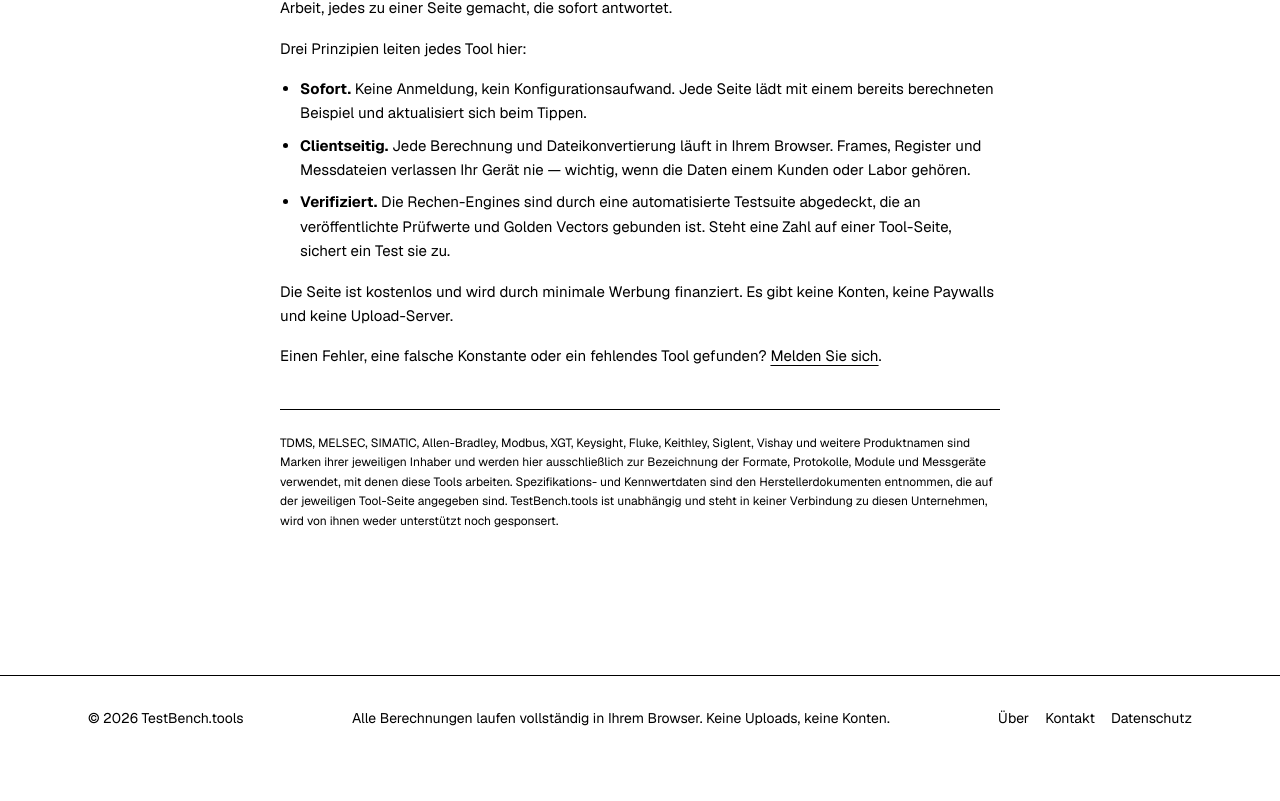
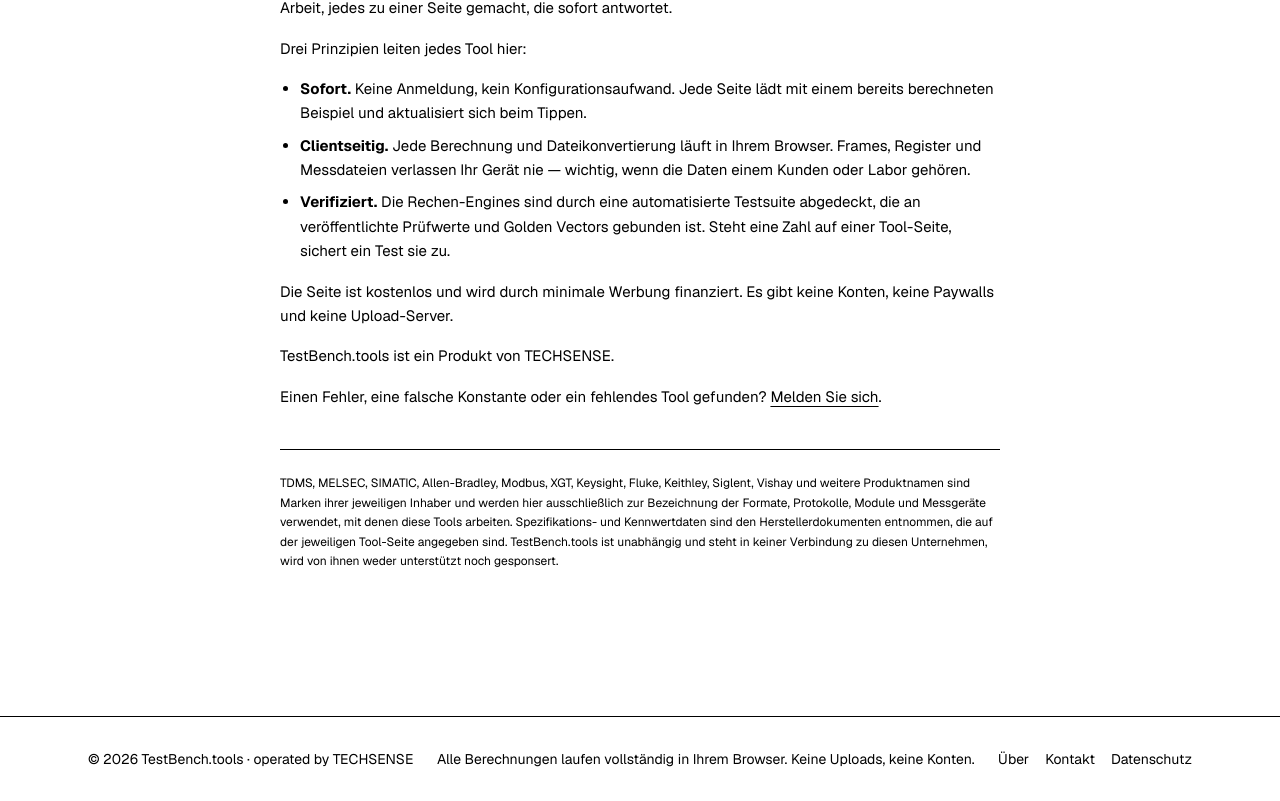
Before and after one commit to Kim-Hakseong/testbench-tools, a Next.js app in the folder apps/web/: page /de/about in a window 1280 px wide. Shown: the part 238-1039 px from the top of the page. Before the commit the page ends 998 px from the top, so only its background shows below. Built offline with nearby package versions, Linux system fonts and the light colour scheme.

Commit message:
Name TECHSENSE as the operating entity; point LinkTap download at v1.3.1

```diff
--- a/apps/web/components/RootShell.tsx
+++ b/apps/web/components/RootShell.tsx
@@ -100,7 +100,9 @@
         <main>{children}</main>
         <footer className="mt-20 border-t border-line-soft">
           <div className="mx-auto flex max-w-6xl flex-col gap-3 px-4 py-8 text-sm text-mute sm:flex-row sm:items-center sm:justify-between sm:px-6">
-            <p>© {new Date().getFullYear()} TestBench.tools</p>
+            {/* The operating entity rides in the copyright line — one place,
+                every page, which is exactly where registries look for it. */}
+            <p>© {new Date().getFullYear()} TestBench.tools · operated by TECHSENSE</p>
             <FooterNav routeLang={lang} />
           </div>
         </footer>
--- a/apps/web/components/pages/AboutBody.tsx
+++ b/apps/web/components/pages/AboutBody.tsx
@@ -17,6 +17,9 @@
           ))}
         </ul>
         <p>{t.free}</p>
+        {/* Who operates the service — the brand stays TestBench.tools; this one
+            sentence is the legal-entity link registries verify against the domain. */}
+        <p>{t.operator}</p>
         <p>
           {t.contactBefore}
           <Link
--- a/apps/web/content/i18n.ts
+++ b/apps/web/content/i18n.ts
@@ -493,6 +493,11 @@
   principlesLead: string;
   principles: { title: string; body: string }[];
   free: string;
+  /** Legal operator line — TestBench.tools is run by the TECHSENSE entity.
+   *  Kept to one plain sentence: the brand stays TestBench.tools, this only
+   *  records who operates it (asset independence, and what registries like
+   *  Apple Developer verify against the domain). */
+  operator: string;
   contactBefore: string;
   contactLink: string;
   contactAfter: string;
@@ -515,6 +520,7 @@
       { title: "Verified.", body: "The calculation engines are covered by an automated test suite pinned to published check values and golden vectors. If a tool page states a number, a test asserts it." },
     ],
     free: "The site is free and supported by minimal advertising. There are no accounts, no paywalls and no upload servers.",
+    operator: "TestBench.tools is a product of TECHSENSE.",
     contactBefore: "Found a bug, a wrong constant, or a tool you wish existed? ",
     contactLink: "Get in touch",
     contactAfter: ".",
@@ -535,6 +541,7 @@
       { title: "검증됨.", body: "계산 엔진은 공표된 체크값과 골든 벡터에 고정된 자동 테스트로 검증됩니다. 툴 페이지에 적힌 숫자는 반드시 테스트가 보증합니다." },
     ],
     free: "이 사이트는 무료이며 최소한의 광고로 운영됩니다. 계정도, 유료 장벽도, 업로드 서버도 없습니다.",
+    operator: "TestBench.tools는 TECHSENSE가 운영하는 서비스입니다.",
     contactBefore: "버그, 잘못된 상수, 또는 있었으면 하는 툴이 있나요? ",
     contactLink: "알려주세요",
     contactAfter: ".",
@@ -555,6 +562,7 @@
       { title: "検証済み。", body: "計算エンジンは公表されたチェック値とゴールデンベクタに固定された自動テストで検証されています。ツールページに書かれた数値は必ずテストが保証します。" },
     ],
     free: "このサイトは無料で、最小限の広告で運営されています。アカウントも、有料の壁も、アップロードサーバーもありません。",
+    operator: "TestBench.tools は TECHSENSE が運営するサービスです。",
     contactBefore: "バグ、誤った定数、あるいは欲しいツールはありますか？ ",
     contactLink: "ご連絡ください",
     contactAfter: "。",
@@ -575,6 +583,7 @@
       { title: "Verifiziert.", body: "Die Rechen-Engines sind durch eine automatisierte Testsuite abgedeckt, die an veröffentlichte Prüfwerte und Golden Vectors gebunden ist. Steht eine Zahl auf einer Tool-Seite, sichert ein Test sie zu." },
     ],
     free: "Die Seite ist kostenlos und wird durch minimale Werbung finanziert. Es gibt keine Konten, keine Paywalls und keine Upload-Server.",
+    operator: "TestBench.tools ist ein Produkt von TECHSENSE.",
     contactBefore: "Einen Fehler, eine falsche Konstante oder ein fehlendes Tool gefunden? ",
     contactLink: "Melden Sie sich",
     contactAfter: ".",
@@ -595,6 +604,7 @@
       { title: "经过验证。", body: "计算引擎由自动化测试覆盖，并锁定到公开的校验值与黄金向量。工具页上写出的数字，都有测试为其背书。" },
     ],
     free: "本站免费，靠极少量广告维持。没有账号、没有付费墙、没有上传服务器。",
+    operator: "TestBench.tools 是 TECHSENSE 旗下的产品。",
     contactBefore: "发现了 bug、错误的常数，或希望增加某个工具？ ",
     contactLink: "联系我们",
     contactAfter: "。",
--- a/apps/web/content/links.json
+++ b/apps/web/content/links.json
@@ -52,12 +52,12 @@
       "platforms": [
         "Windows"
       ],
-      "url": "https://github.com/Kim-Hakseong/testbench-linktap/releases/download/v1.2.0/LinkTap-v1.2.0-win-x64.zip",
+      "url": "https://github.com/Kim-Hakseong/testbench-linktap/releases/download/v1.3.1/LinkTap-v1.3.1-win-x64.zip",
       "repo": "https://github.com/Kim-Hakseong/testbench-linktap",
       "screenshot": "/apps/linktap.png",
       "free": true,
-      "version": "v1.2.0",
-      "sha256": "026e7fa374b486d7bd8a33b500ca7e2b943419c4e2ea4da87b2ec4e222f7ddc7",
+      "version": "v1.3.1",
+      "sha256": "5ef878bc49938c25063e83d489d7f30938aee290cda4a2a8fb41b807ac310e9d",
       "sizeMb": 42
     }
   ]
```
